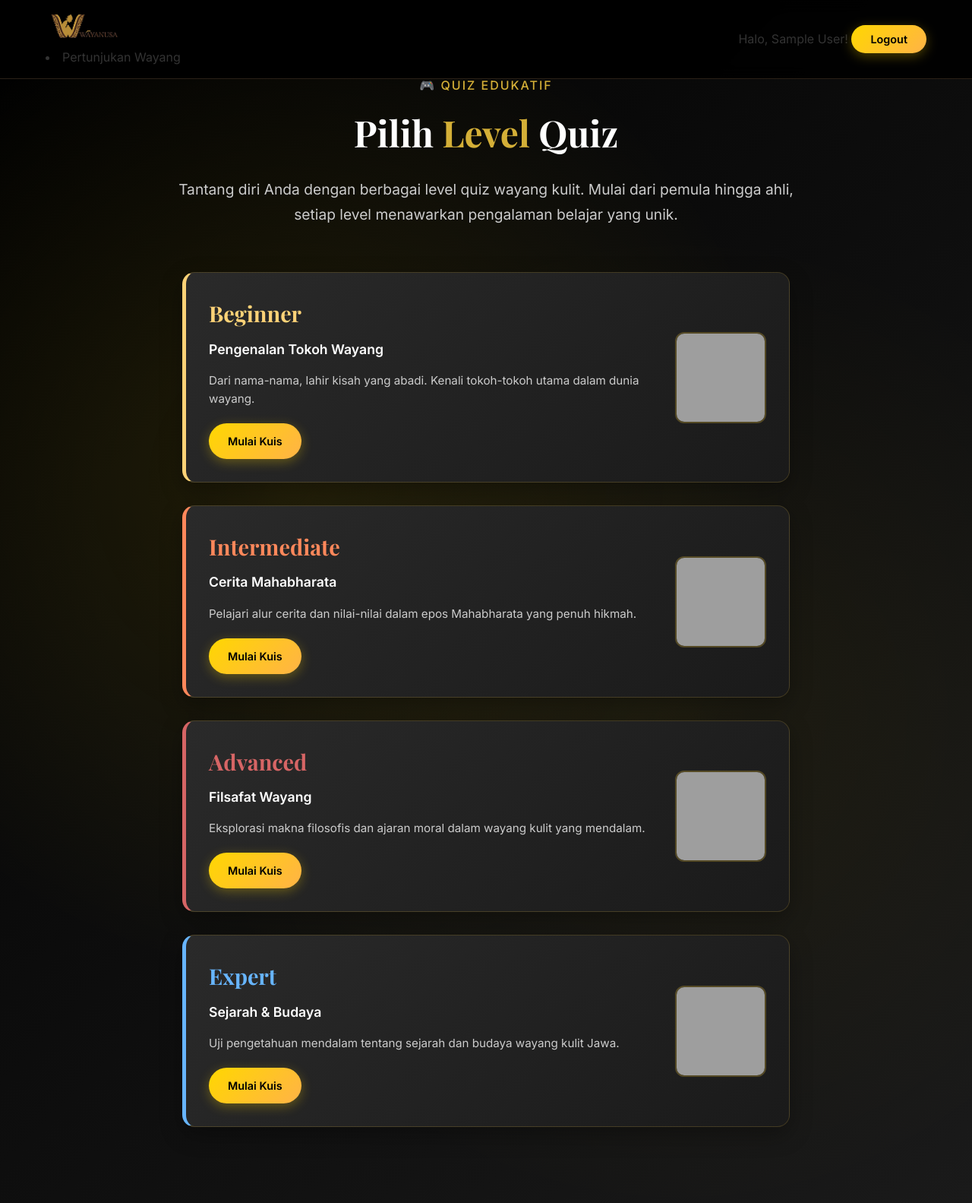
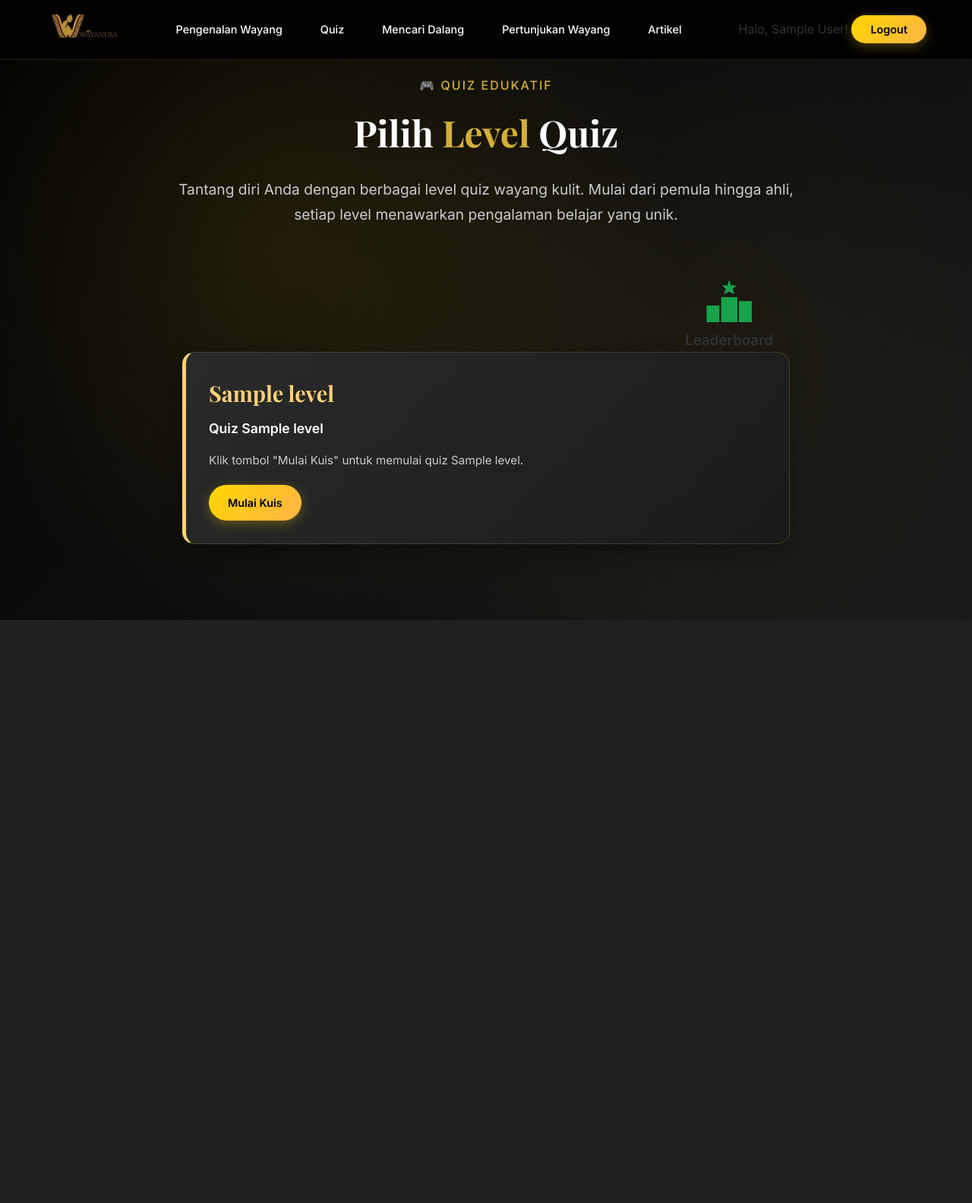
Before and after one commit to Fikriferry/FLASK_WAYANUSA, a Flask app: page /quiz in a window 1280 px wide. Shown: the whole page at 76% size. After the commit the page ends 816 px from the top, so only its background shows below. Run offline with Flask 3, Linux system fonts and the light colour scheme; the visitor is signed in with stand-in values (Sample User, id 1); tables that the repository leaves empty hold one stand-in row (values such as "Sample post"); some libraries are stand-ins or nearby versions; grey boxes are pictures that could not be loaded.

Commit message:
Refactor navbar implementation across multiple templates to use a centralized layout file

```diff
--- a/templates/artikel.html
+++ b/templates/artikel.html
@@ -20,7 +20,7 @@
 
 <body>
 
-    {% include "partials/navbar.html" %}
+    {% include 'layouts/navbar.html' %}
 
     <!-- HERO -->
     <section class="quiz-section">
--- /dev/null
+++ b/templates/layouts/navbar.html
@@ -0,0 +1,30 @@
+<nav class="navbar">
+    <div class="container">
+        <div class="navbar-content">
+            <div class="navbar-logo">
+                <a href="{{ url_for('web.home') }}" class="logo-link">
+                    <img src="{{ url_for('static', filename='images/logo.png') }}" alt="WAYANUSA Logo" class="logo-image">
+                </a>
+            </div>
+
+            <div class="navbar-menu">
+                <ul class="nav-links">
+                    <li><a href="{{ url_for('web.pengenalan_wayang') }}">Pengenalan Wayang</a></li>
+                    <li><a href="{{ url_for('web.quiz') }}">Quiz</a></li>
+                    <li><a href="{{ url_for('web.mencari_dalang') }}">Mencari Dalang</a></li>
+                    <li><a href="{{ url_for('web.pertunjukan_wayang') }}">Pertunjukan Wayang</a></li>
+                    <li><a href="{{ url_for('web.artikel') }}" class="active">Artikel</a></li>
+                </ul>
+            </div>
+
+            <div class="navbar-actions">
+                {% if session.get('user_logged_in') %}
+                    <span class="user-greeting">Halo, {{ session.get('user_name', 'User') }}!</span>
+                    <a href="{{ url_for('web.logout_user') }}" class="btn-login">Logout</a>
+                {% else %}
+                    <a href="{{ url_for('web.login_user') }}" class="btn-login">Login</a>
+                {% endif %}
+            </div>
+        </div>
+    </div>
+</nav>
--- a/templates/mencari_dalang.html
+++ b/templates/mencari_dalang.html
@@ -11,7 +11,7 @@
 </head>
 <body>
 
-    {% include "partials/navbar.html" %}
+    {% include 'layouts/navbar.html' %}
 
     <section class="features">
         <div class="container">
--- a/templates/pengenalan_wayang.html
+++ b/templates/pengenalan_wayang.html
@@ -17,7 +17,7 @@
 </head>
 
 <body>
-    <nav class="navbar">    {% include "partials/navbar.html" %}
+    {% include 'layouts/navbar.html' %}
 
     <section class="wayang-recognition" style="padding-top: 100px;">
         <div class="recognition-wrapper">
--- a/templates/quiz.html
+++ b/templates/quiz.html
@@ -1,38 +1,52 @@
 <!DOCTYPE html>
 <html lang="id">
+
 <head>
     <meta charset="UTF-8">
     <meta name="viewport" content="width=device-width, initial-scale=1.0">
     <title>Quiz Edukatif - WAYANUSA</title>
     <link rel="preconnect" href="https://fonts.googleapis.com">
     <link rel="preconnect" href="https://fonts.gstatic.com" crossorigin>
-    <link href="https://fonts.googleapis.com/css2?family=Inter:wght@400;500;600&family=Playfair+Display:wght@400;700&display=swap" rel="stylesheet">
+    <link
+        href="https://fonts.googleapis.com/css2?family=Inter:wght@400;500;600&family=Playfair+Display:wght@400;700&display=swap"
+        rel="stylesheet">
     <link rel="stylesheet" href="{{ url_for('static', filename='css/style.css') }}">
     <link rel="stylesheet" href="{{ url_for('static', filename='css/quiz.css') }}">
     <link rel="stylesheet" href="https://unpkg.com/aos@next/dist/aos.css" />
+
+    <style>
+        /* Leaderboard Header Position */
+        .leaderboard-header {
+            text-align: center;
+            width: fit-content;
+            margin-top: 20px;
+            /* Geser ke bawah */
+            margin-left: auto;
+            margin-right: auto;
+            /* Default: center */
+        }
+
+        /* Untuk geser pakai PX */
+        .leaderboard-header {
+            position: relative;
+            left: 320px;
+            /* Geser ke kanan (+), kiri (-) */
+            top: 0px;
+            /* Geser ke bawah (+), atas (-) */
+        }
+
+        /* Optional: Biar icon & teks lebih rapi */
+        .leaderboard-header img {
+            width: 70px;
+            display: block;
+            margin: 0 auto 5px auto;
+        }
+    </style>
+
 </head>
+
 <body>
-    <nav class="navbar">
-        <div class="container">
-            <div class="navbar-content">
-                <div class="navbar-logo">
-                    <a href="{{ url_for('web.home') }}" class="logo-link">
-                        <img src="{{ url_for('static', filename='images/logo.png') }}" alt="WAYANUSA Logo" class="logo-image">
-                    </a>
-                        <li><a href="{{ url_for('web.pertunjukan_wayang') }}">Pertunjukan Wayang</a></li>
-                    </ul>
-                </div>
-                <div class="navbar-actions">
-                    {% if session.get('user_logged_in') %}
-                        <span class="user-greeting">Halo, {{ session.get('user_name', 'User') }}!</span>
-                        <a href="{{ url_for('web.logout_user') }}" class="btn-login">Logout</a>
-                    {% else %}
-                        <a href="{{ url_for('web.login_user') }}" class="btn-login">Login</a>
-                    {% endif %}
-                </div>
-            </div>
-        </div>
-    </nav>
+    {% include 'layouts/navbar.html' %}
 
     <section class="quiz-section">
         <div class="container">
@@ -40,45 +54,23 @@
                 <p class="quiz-tag">🎮 QUIZ EDUKATIF</p>
                 <h2 class="quiz-title">Pilih <span class="highlight">Level</span> Quiz</h2>
                 <p class="quiz-description">
-                    Tantang diri Anda dengan berbagai level quiz wayang kulit. Mulai dari pemula hingga ahli, setiap level menawarkan pengalaman belajar yang unik.
+                    Tantang diri Anda dengan berbagai level quiz wayang kulit. Mulai dari pemula hingga ahli, setiap
+                    level menawarkan pengalaman belajar yang unik.
                 </p>
-                <div class="quiz-cards">
-                    <div class="quiz-card" data-aos="fade-up">
-                        <div class="quiz-card-content">
-                            <h3 class="quiz-level">Beginner</h3>
-                            <p class="quiz-name">Pengenalan Tokoh Wayang</p>
-                            <p class="quiz-desc">Dari nama-nama, lahir kisah yang abadi. Kenali tokoh-tokoh utama dalam dunia wayang.</p>
-                            <a href="#" onclick="startQuiz()" class="btn-start-quiz">Mulai Kuis</a>
+
+                <!-- Leaderboard Section -->
+                <div class="leaderboard-section">
+                    <a href="{{ url_for('leaderboard_wayang.leaderboard_page') }}" class="leaderboard-link">
+                        <div class="leaderboard-header">
+                            <img src="{{ url_for('static', filename='images/leaderboard_128.png') }}"
+                                alt="Leaderboard Icon" class="leaderboard-icon-left">
+                            <h3>Leaderboard</h3>
                         </div>
-                        <img src="{{ url_for('static', filename='images/icon_wayang.png') }}" alt="Wayang Icon" class="quiz-image">
-                    </div>
-                    <div class="quiz-card" data-aos="fade-up">
-                        <div class="quiz-card-content">
-                            <h3 class="quiz-level">Intermediate</h3>
-                            <p class="quiz-name">Cerita Mahabharata</p>
-                            <p class="quiz-desc">Pelajari alur cerita dan nilai-nilai dalam epos Mahabharata yang penuh hikmah.</p>
-                            <a href="#" class="btn-start-quiz">Mulai Kuis</a>
-                        </div>
-                        <img src="{{ url_for('static', filename='images/icon_wayang.png') }}" alt="Wayang Icon" class="quiz-image">
-                    </div>
-                    <div class="quiz-card" data-aos="fade-up">
-                        <div class="quiz-card-content">
-                            <h3 class="quiz-level">Advanced</h3>
-                            <p class="quiz-name">Filsafat Wayang</p>
-                            <p class="quiz-desc">Eksplorasi makna filosofis dan ajaran moral dalam wayang kulit yang mendalam.</p>
-                            <a href="#" class="btn-start-quiz">Mulai Kuis</a>
-                        </div>
-                        <img src="{{ url_for('static', filename='images/icon_wayang.png') }}" alt="Wayang Icon" class="quiz-image">
-                    </div>
-                    <div class="quiz-card" data-aos="fade-up">
-                        <div class="quiz-card-content">
-                            <h3 class="quiz-level">Expert</h3>
-                            <p class="quiz-name">Sejarah & Budaya</p>
-                            <p class="quiz-desc">Uji pengetahuan mendalam tentang sejarah dan budaya wayang kulit Jawa.</p>
-                            <a href="#" class="btn-start-quiz">Mulai Kuis</a>
-                        </div>
-                        <img src="{{ url_for('static', filename='images/icon_wayang.png') }}" alt="Wayang Icon" class="quiz-image">
-                    </div>
+                    </a>
+                </div>
+
+                <div class="quiz-cards" id="quiz-cards">
+                    <!-- Levels will be loaded dynamically -->
                 </div>
             </div>
         </div>
@@ -88,16 +80,102 @@
     <script>
         AOS.init();
 
-        function startQuiz() {
-            // Check if user is logged in before proceeding
-            if (!{{ session.get('user_logged_in', False)|tojson }}) {
-                alert('Silakan login terlebih dahulu untuk menggunakan fitur quiz.');
-                window.location.href = '{{ url_for("web.login_user") }}';
+        // Load quiz levels from API
+        async function loadQuizLevels() {
+            try {
+                const response = await fetch('/api/quiz/levels');
+                if (!response.ok) {
+                    throw new Error('Failed to fetch levels');
+                }
+                const data = await response.json();
+                displayLevels(data.levels);
+            } catch (error) {
+                console.error('Error loading levels:', error);
+                // Fallback to static levels if API fails
+                displayLevels([
+                    { id: 1, name: 'Beginner' },
+                    { id: 2, name: 'Intermediate' },
+                    { id: 3, name: 'Advanced' },
+                    { id: 4, name: 'Expert' }
+                ]);
+            }
+        }
+
+        function displayLevels(levels) {
+            const container = document.getElementById('quiz-cards');
+            container.innerHTML = '';
+
+            levels.forEach(level => {
+                const card = document.createElement('div');
+                card.className = 'quiz-card';
+                card.setAttribute('data-aos', 'fade-up');
+                card.innerHTML = `
+                    <div class="quiz-card-content">
+                        <h3 class="quiz-level">${level.name}</h3>
+                        <p class="quiz-name">Quiz ${level.name}</p>
+                        <p class="quiz-desc">Klik tombol "Mulai Kuis" untuk memulai quiz ${level.name}.</p>
+                        <a href="#" onclick="startQuiz(${level.id})" class="btn-start-quiz">Mulai Kuis</a>
+                    </div>
+                `;
+                container.appendChild(card);
+            });
+        }
+
+        function startQuiz(levelId) {
+            const loggedIn = {{ session.get('user_logged_in', False) | tojson
+        }};
+        if (!loggedIn) {
+            alert('Silakan login terlebih dahulu untuk menggunakan fitur quiz.');
+            window.location.href = '{{ url_for("web.login_user") }}';
+            return;
+        }
+        // Redirect ke halaman quiz_play dengan level parameter
+        window.location.href = '{{ url_for("web.quiz_play") }}?level=' + levelId;
+        }
+
+        // Load leaderboard
+        async function loadLeaderboard() {
+            try {
+                const response = await fetch('/leaderboard');
+                if (!response.ok) {
+                    throw new Error('Failed to fetch leaderboard');
+                }
+                const data = await response.json();
+                displayLeaderboard(data.leaderboard);
+            } catch (error) {
+                console.error('Error loading leaderboard:', error);
+                document.getElementById('leaderboard-content').innerHTML = '<p>Gagal memuat leaderboard.</p>';
+            }
+        }
+
+        function displayLeaderboard(leaderboard) {
+            const container = document.getElementById('leaderboard-content');
+
+            if (!leaderboard || leaderboard.length === 0) {
+                container.innerHTML = '<p>Belum ada data leaderboard.</p>';
                 return;
             }
-            // If logged in, redirect to quiz play
-            window.location.href = '{{ url_for("web.quiz_play") }}';
+
+            let html = '';
+            leaderboard.forEach(item => {
+                html += `
+                    <div class="leaderboard-item">
+                        <span class="rank">#${item.rank}</span>
+                        <span class="name">${item.name}</span>
+                        <span class="score">${item.score}</span>
+                    </div>
+                `;
+            });
+
+            container.innerHTML = html;
         }
+
+        // Load levels and leaderboard when page loads
+        document.addEventListener('DOMContentLoaded', function () {
+            loadQuizLevels();
+            loadLeaderboard();
+        });
     </script>
 </body>
+
 </html>
```
Also changed, not shown: templates/index.html (+1 -33 lines), templates/pertunjukan_wayang.html (+1 -27 lines), templates/quiz_play.html (+1 -33 lines).
